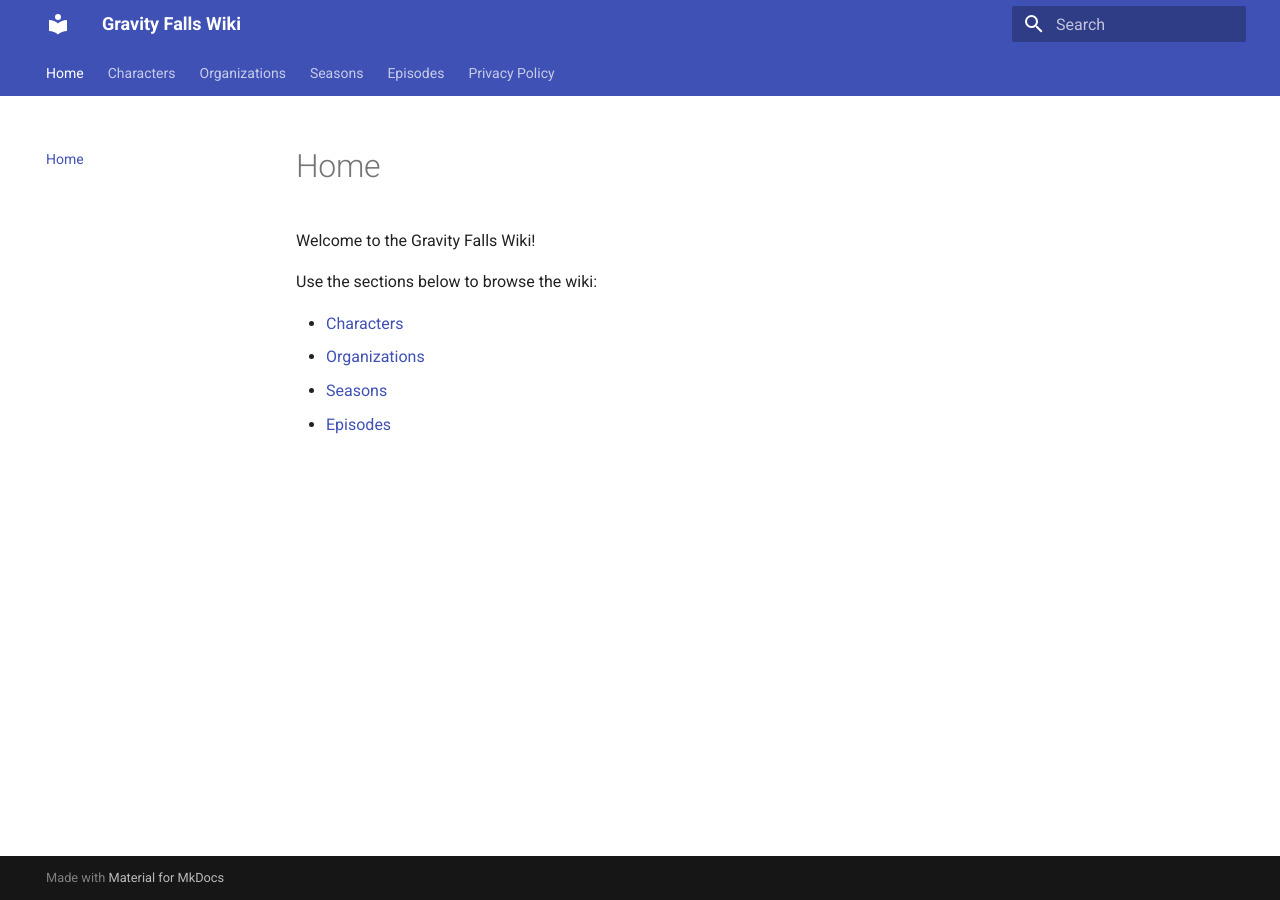
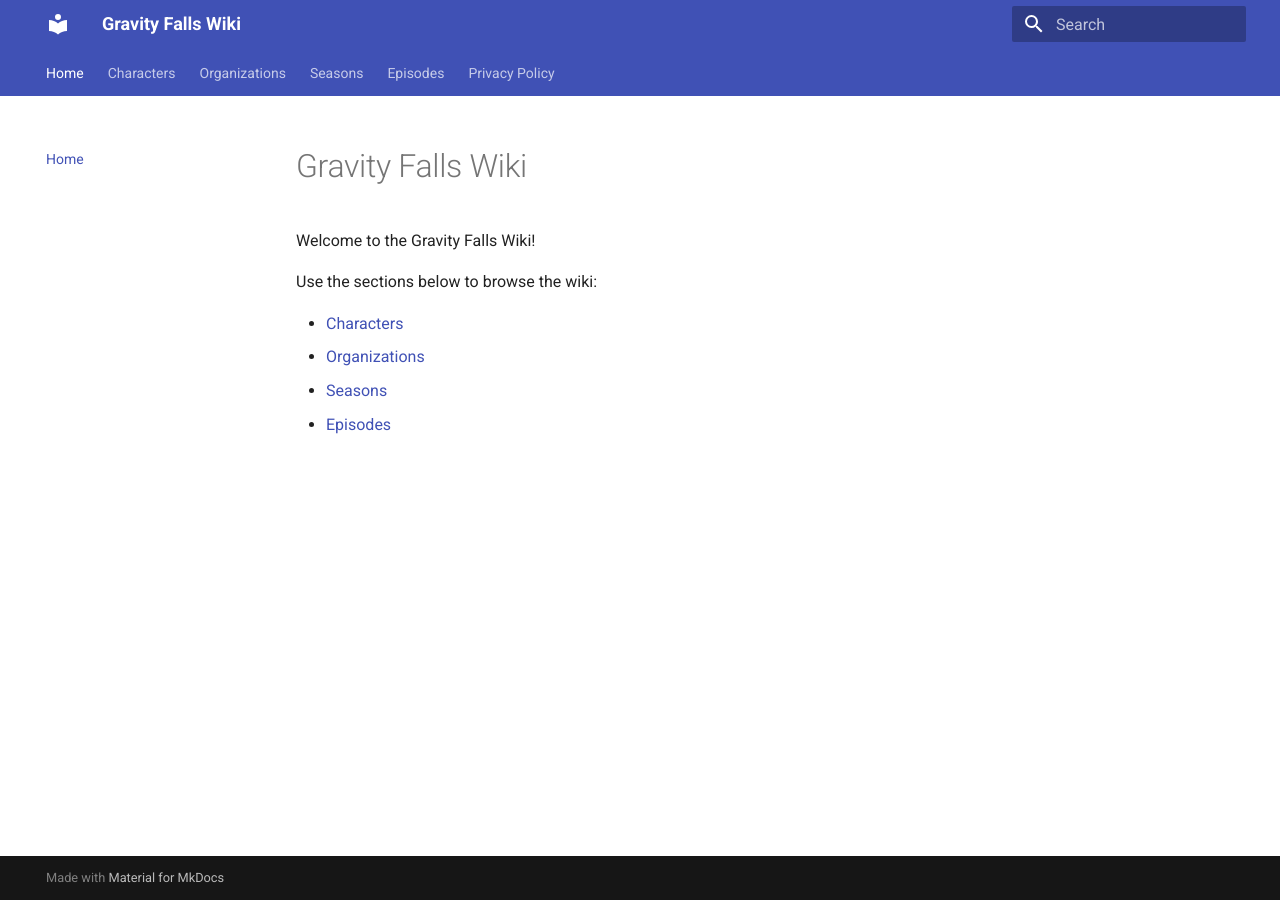
Before and after one commit to solaroiiid/gravity-falls-wiki, an MkDocs documentation site: the page built from docs/index.md, in a window 1280 px wide. Built offline with MkDocs 1.6.1 and Material for MkDocs 9.7.7, drawn with Linux system fonts in a browser that asks for light colours.

Commit message:
Update index.md

```diff
--- a/docs/index.md
+++ b/docs/index.md
@@ -1,4 +1,4 @@
-# Home
+# Gravity Falls Wiki
 
 Welcome to the Gravity Falls Wiki!
 
```
